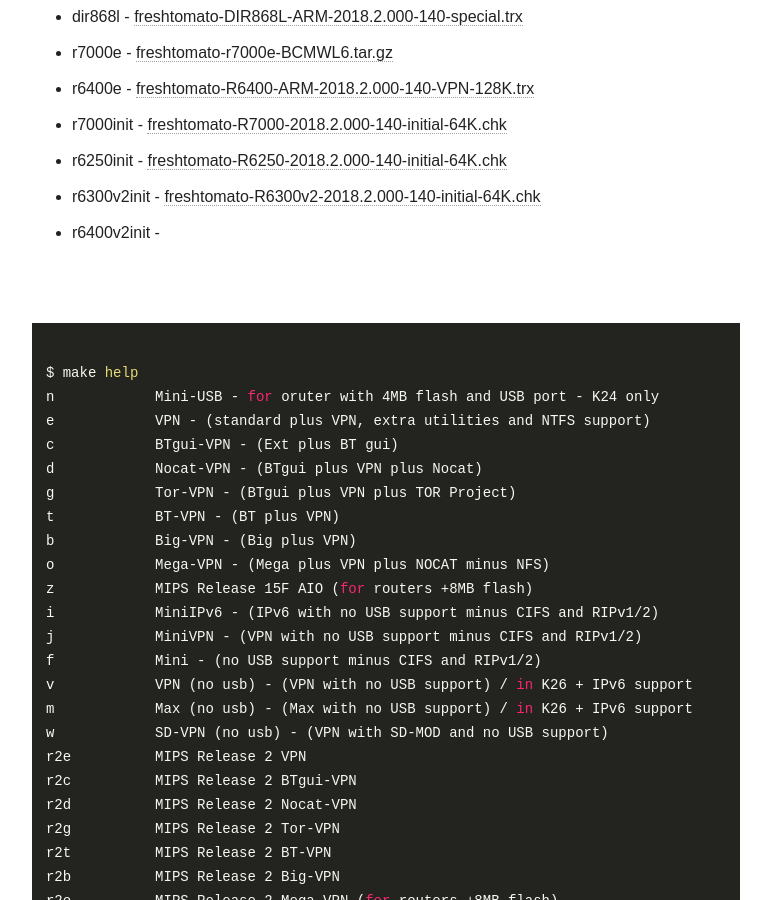
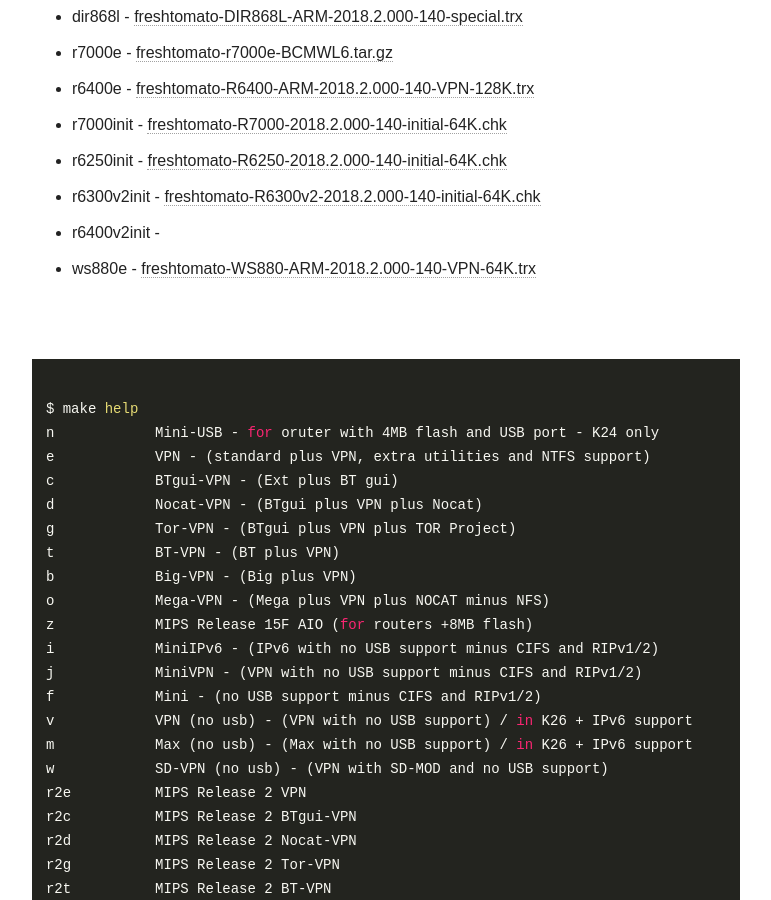
Before and after one commit to oglopss/freshTomato-ARM-ci-jekyll, a Jekyll site: the page built from index.html, in a window 1280 px wide and 900 px high, scrolled down 739 px. Shown: the whole window, without its empty margins (254-1025 px from the left). Built offline with Jekyll 4.4.1, drawn with Linux system fonts in a browser that asks for light colours; nearby versions of some CDN libraries.

Commit message:
Travis build 53 ws880e pushed to gh-pages

```diff
--- a/_data/ss.yml
+++ b/_data/ss.yml
@@ -10,3 +10,4 @@ files:
   - 0014 r6400v2init
   - 0009 r6400e freshtomato-R6400-ARM-2018.2.000-140-VPN-128K.trx
   - 0013 r6300v2init freshtomato-R6300v2-2018.2.000-140-initial-64K.chk
+  - 0016 ws880e freshtomato-WS880-ARM-2018.2.000-140-VPN-64K.trx
```
